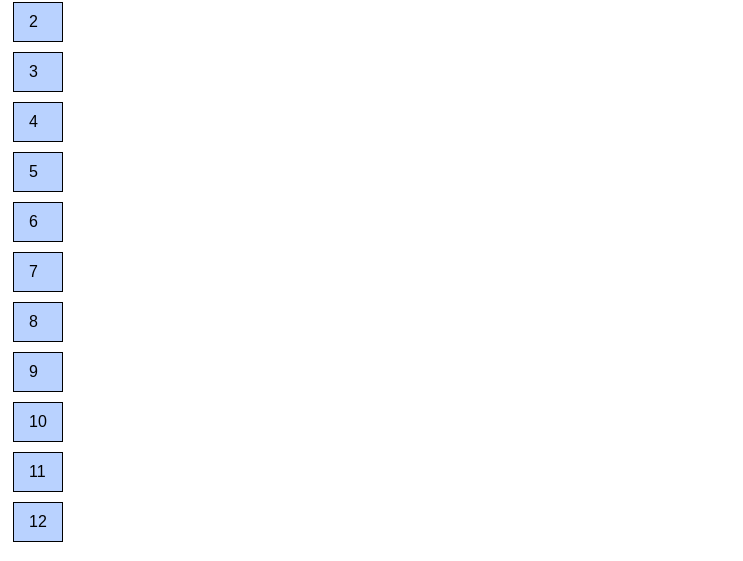
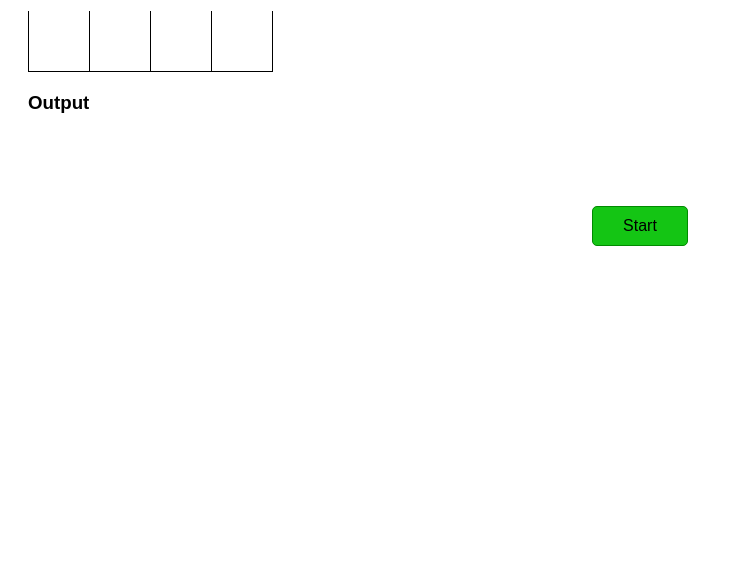
Before and after one commit to olga-arkhipenko/conveyor-simulator, a website with bundled scripts: page index.html in a window 1280 px wide. Shown: the part 165-726 px from the top of the page, without its empty margins (0-743 px from the left). Built offline with nearby package versions, Linux system fonts and the light colour scheme.

Commit message:
feat: modify design

```diff
--- a/style.css
+++ b/style.css
@@ -1,3 +1,8 @@
+:root {
+  --item-min-width: 40px;
+  --item-min-height: 40px;
+}
+
 .wrapper {
   font-family: Arial, Helvetica, sans-serif;
 }
@@ -6,50 +11,64 @@
   margin: 20px;
 }
 
+.storage__inner {
+  display: flex;
+  margin: 20px;
+  min-height: calc(var(--item-min-height) + 12px);
+}
+
 .conveyor__heading {
   margin: 20px;
 }
 
-#items {
-  display: inline-flex;
-  flex-direction: column;
+.conveyor__inner {
+  display: flex;
+  margin: 20px;
+}
+
+.output__heading {
+  margin: 20px;
+}
+
+.output__inner {
+  display: flex;
+  margin: 20px;
+  min-height: calc(var(--item-min-height) + 12px);
 }
 
 .item {
-  display: inline-block;
+  min-width: var(--item-min-width);
+  min-height: var(--item-min-height);
+  line-height: var(--item-min-height);
+  padding: 0 5px;
+  text-align: center;
   margin: 5px;
-  padding: 10px 15px;
   border: 1px solid;
   background-color: #b9d2ff;
-}
-
-#stages {
-  display: flex;
-  margin: 20px;
+  box-sizing: border-box;
 }
 
 .stage {
   display: flex;
   align-items: center;
-  flex-direction: column;
-}
-
-.stage__inner {
-  width: 120px;
-  height: 50px;
+  justify-content: center;
+  min-width: calc(var(--item-min-width) + 20px);
+  min-height: calc(var(--item-min-height) + 20px);
   border-bottom: 1px solid #000000;
   border-left: 1px solid #000000;
 }
 
-.stage:last-child .stage__inner {
+.stage:last-child {
   border-right: 1px solid #000000;
 }
 
-.stage__label {
-  margin: 5px;
+.start-button-wrapper {
+  display: flex;
+  justify-content: center;
+  margin: 20px;
 }
 
-#start-button {
+.start-button {
   font-size: 16px;
   padding: 10px 30px;
   cursor: pointer;
@@ -61,9 +80,3 @@
 .start-button:hover {
   background-color: #11af11;
 }
-
-.start-button-wrapper {
-  display: flex;
-  justify-content: center;
-  margin: 20px;
-}
```
